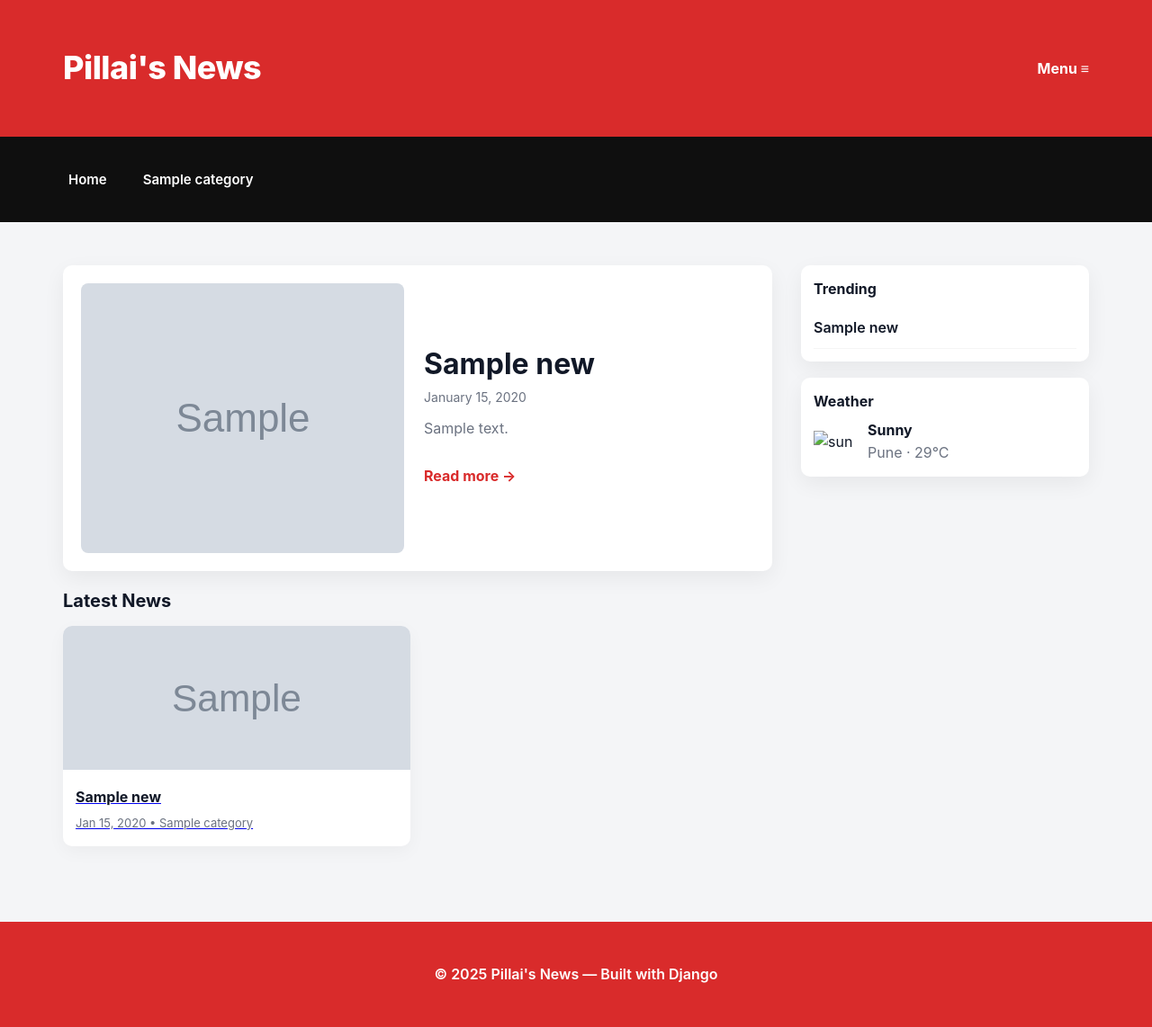
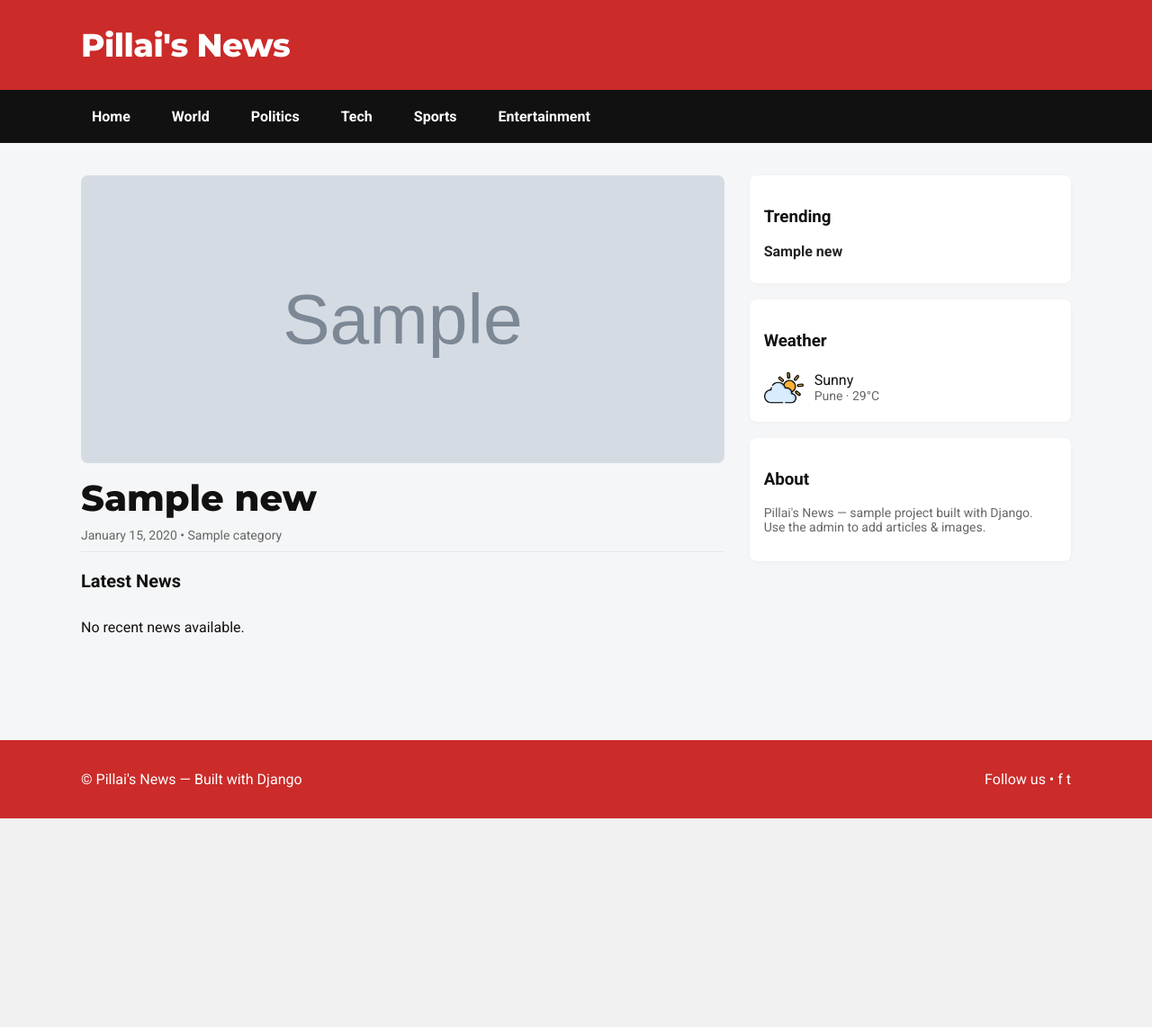
Before and after one commit to hshubham24beit-oss/news-website, a Django app: page / in a window 1280 px wide. Shown: the whole page at 90% size. After the commit the page ends 910 px from the top, so only its background shows below. Run offline with Django 5.2, Linux system fonts and the light colour scheme; tables that the repository leaves empty hold one stand-in row (values such as "Sample post"); grey boxes marked "Sample" are stand-in pictures.

Commit message:
UI: hero + latest-4 layout, sidebar restored, CSS polish; add requirements

```diff
--- a/mysite/settings.py
+++ b/mysite/settings.py
@@ -126,3 +126,8 @@ MEDIA_ROOT = BASE_DIR / "media"
 DEFAULT_AUTO_FIELD = 'django.db.models.BigAutoField'
 
 LOGOUT_REDIRECT_URL = '/'
+
+import os
+
+MEDIA_URL = '/media/'
+MEDIA_ROOT = os.path.join(BASE_DIR, 'media')
--- a/news/templates/news/base.html
+++ b/news/templates/news/base.html
@@ -5,43 +5,44 @@
   <title>{% block title %}Pillai's News{% endblock %}</title>
   <meta name="viewport" content="width=device-width,initial-scale=1">
   {% load static %}
-  {% load news_extras %}
   <link rel="stylesheet" href="{% static 'css/news.css' %}">
+  <link href="https://fonts.googleapis.com/css2?family=Montserrat:wght@500;700;800&family=Roboto:wght@300;400;500;700&display=swap" rel="stylesheet">
 </head>
 <body>
-  <header class="header">
-    <div class="container" style="display:flex;justify-content:space-between;align-items:center;">
+  <header class="site-header">
+    <div class="container header-inner">
       <div class="brand">Pillai's News</div>
-      <div style="color:#fff; font-weight:700;">Menu ≡</div>
+      <button class="menu-toggle" aria-label="Menu">≡</button>
     </div>
   </header>
 
-  <nav class="navbar">
-    <div class="container">
-      <a href="{% url 'home' %}">Home</a>
-      {% get_categories as categories_list %}
-      {% for cat in categories_list %}
-        <a href="{% url 'category-news' cat.id %}">{{ cat.name }}</a>
-      {% endfor %}
-      {% if not categories_list %}
-        <a href="{% url 'home' %}">World</a>
-        <a href="{% url 'home' %}">Politics</a>
-        <a href="{% url 'home' %}">Tech</a>
-        <a href="{% url 'home' %}">Sports</a>
-        <a href="{% url 'home' %}">Entertainment</a>
-      {% endif %}
+  <nav class="navbar" role="navigation">
+    <div class="container nav-inner">
+      <a href="{% url 'home' %}" class="nav-link">Home</a>
+      <a href="{% url 'category-news' 1 %}" class="nav-link">World</a>
+      <a href="{% url 'category-news' 2 %}" class="nav-link">Politics</a>
+      <a href="{% url 'category-news' 3 %}" class="nav-link">Tech</a>
+      <a href="{% url 'category-news' 4 %}" class="nav-link">Sports</a>
+      <a href="{% url 'category-news' 5 %}" class="nav-link">Entertainment</a>
     </div>
   </nav>
 
-  <main class="container">
+  <main class="container main-grid">
     {% block content %}{% endblock %}
   </main>
 
-  <footer class="footer">
-    <div class="container">
-      <div>© {% now "Y" %} Pillai's News — Built with Django</div>
-
+  <footer class="site-footer">
+    <div class="container footer-inner">
+      <div>© Pillai's News — Built with Django</div>
+      <div class="social">Follow us • <span>f</span> <span>t</span></div>
     </div>
   </footer>
+
+  <!-- Optional JS to toggle menu on mobile -->
+  <script>
+    document.querySelector('.menu-toggle')?.addEventListener('click', () => {
+      document.querySelector('.navbar')?.classList.toggle('open');
+    });
+  </script>
 </body>
 </html>
--- a/news/templates/news/home.html
+++ b/news/templates/news/home.html
@@ -1,75 +1,101 @@
 {% extends "news/base.html" %}
 {% load static %}
-{% block title %}Home - Pillai's News{% endblock %}
+{% block title %}Home — Pillai's News{% endblock %}
 
 {% block content %}
-<div class="layout">
-  <!-- left: main content -->
-  <div>
-    <div class="hero">
-      <div class="hero-top">
-        {% if news_list and news_list.0.image %}
-          <img src="{{ news_list.0.image.url }}" class="hero-img" alt="">
+<div class="grid-left">
+  <!-- HERO -->
+  <section class="hero">
+    {% if hero %}
+      {% if hero.image %}
+        <img src="{{ hero.image.url }}" alt="{{ hero.title }}" class="hero-img">
       {% else %}
-          <img src="{% static 'images/hero-placeholder.jpg' %}" class="hero-img" alt="">
+        <img src="{% static 'images/hero.jpg' %}" alt="{{ hero.title }}" class="hero-img">
       {% endif %}
-        <div class="hero-content">
-          {% if news_list %}
-            <h1>{{ news_list.0.title }}</h1>
-            <div class="meta">{{ news_list.0.created_at|date:"F j, Y" }}</div>
-            <p style="color:var(--muted); margin-top:10px;">{{ news_list.0.content|truncatewords:30 }}</p>
-            <a href="{% url 'news-detail' news_list.0.id %}" style="display:inline-block;margin-top:12px;font-weight:700;color:var(--brand);text-decoration:none;">Read more →</a>
+      <h1 class="hero-title">{{ hero.title }}</h1>
+      <div class="muted">{{ hero.created_at|date:"F j, Y" }} • {{ hero.category.name }}</div>
+      <hr class="hero-divider">
     {% else %}
-            <h1>Welcome to Pillai's News</h1>
-            <p style="color:var(--muted)">No articles yet. Add some from the admin panel.</p>
+      <img src="{% static 'images/hero.jpg' %}" alt="Hero" class="hero-img">
+      <h1 class="hero-title">Welcome to Pillai's News</h1>
+      <hr class="hero-divider">
     {% endif %}
+  </section>
+
+  <!-- LATEST 4 CARDS -->
+  <section class="latest-section">
+    <h2>Latest News</h2>
+    <div class="cards-grid">
+      {% for article in latest_four %}
+        <article class="card">
+          <a href="{% url 'news-detail' article.id %}">
+            {% if article.image %}
+              <div class="card-thumb" style="background-image: url('{{ article.image.url }}');"></div>
+            {% else %}
+              <div class="card-thumb" style="background-image: url('{% static "images/thumb-fallback.jpg" %}');"></div>
+            {% endif %}
+            <div class="card-meta">
+              <span class="badge">{{ article.category.name }}</span>
+              <h3 class="card-title">{{ article.title }}</h3>
+              <div class="muted">{{ article.created_at|date:"M d, Y" }}</div>
+            </div>
+          </a>
+        </article>
+      {% empty %}
+        <p>No recent news available.</p>
+      {% endfor %}
+    </div>
+  </section>
+
+  <!-- MORE NEWS (optional list) -->
+  <section class="more-news">
+    {% if news_list|length > 5 %}
+      <h3 style="margin-top:22px">More News</h3>
+      {% for article in news_list|slice:"5:15" %}
+        <div class="list-item">
+          {% if article.image %}
+            <div class="list-thumb" style="background-image:url('{{ article.image.url }}')"></div>
+          {% else %}
+            <div class="list-thumb" style="background-image:url('{% static "images/thumb-fallback.jpg" %}')"></div>
+          {% endif %}
+          <div class="list-body">
+            <h4><a href="{% url 'news-detail' article.id %}">{{ article.title }}</a></h4>
+            <p class="muted">{{ article.created_at|date:"M d, Y" }} • {{ article.category.name }}</p>
+            <p class="muted">{{ article.text|truncatewords:20 }}</p>
           </div>
         </div>
+      {% endfor %}
+    {% endif %}
+  </section>
 </div>
 
-    <div class="section-title">Latest News</div>
-    <div class="latest-grid">
-      {% for n in news_list %}
-        <a class="card-news" href="{% url 'news-detail' n.id %}">
-          {% if n.image %}
-            <img src="{{ n.image.url }}" alt="{{ n.title }}">
-          {% else %}
-            <img src="{% static 'images/card-placeholder.jpg' %}" alt="{{ n.title }}">
-          {% endif %}
-          <div class="card-body">
-            <div class="card-title">{{ n.title|truncatechars:70 }}</div>
-            <div class="card-meta">{{ n.created_at|date:"M d, Y" }} • {{ n.category.name }}</div>
-          </div>
-        </a>
-      {% empty %}
-        <p style="color:var(--muted)">No news available. Add items via the admin.</p>
-      {% endfor %}
-    </div>
-  </div>
-
-  <!-- right: sidebar -->
-  <aside class="sidebar">
-    <div class="card">
-      <h4 style="margin:0 0 8px 0;">Trending</h4>
-      <ul class="trending" style="padding-left:0; margin:0;">
-        {% for t in news_list|slice:":4" %}
-          <li><a href="{% url 'news-detail' t.id %}">{{ t.title|truncatechars:60 }}</a></li>
+<!-- SIDEBAR: Trending / Weather / About -->
+<aside class="grid-right">
+  <div class="card sidebar-card trending">
+    <h3>Trending</h3>
+    <ul class="trending-list">
+      {% for t in trending_list %}
+        <li><a href="{% url 'news-detail' t.id %}">{{ t.title|truncatechars:70 }}</a></li>
       {% empty %}
         <li style="color:var(--muted)">No trending articles.</li>
       {% endfor %}
     </ul>
   </div>
 
-    <div class="card">
-      <h4 style="margin:0 0 8px 0;">Weather</h4>
-      <div style="display:flex;align-items:center;gap:12px">
-        <img src="{% static 'images/sun.png' %}" alt="sun" width="48" style="display:block;">
+  <div class="card sidebar-card weather">
+    <h3>Weather</h3>
+    <div class="weather-row">
+      <img src="{% static 'images/sun.png' %}" alt="sun" class="weather-icon">
       <div>
-          <div style="font-weight:700">Sunny</div>
-          <div style="color:var(--muted)">Pune · 29°C</div>
+        <div class="weather-temp">Sunny</div>
+        <div class="muted">Pune · 29°C</div>
       </div>
     </div>
   </div>
+
+  <div class="card sidebar-card about">
+    <h3>About</h3>
+    <p class="muted">Pillai's News — sample project built with Django. Use the admin to add articles & images.</p>
+  </div>
 </aside>
-</div>
 {% endblock %}
--- a/news/views.py
+++ b/news/views.py
@@ -3,8 +3,27 @@ from django.shortcuts import render, get_object_or_404
 from .models import News, Category
 
 def home(request):
-    news_list = News.objects.order_by('-created_at')
-    return render(request, 'news/home.html', {'news_list': news_list})
+    # all news ordered newest first
+    all_news = News.objects.order_by('-created_at')
+
+    # hero article: the newest one (None if no articles)
+    hero = all_news.first()
+
+    # latest four (excluding hero if it exists)
+    if hero:
+        latest_four = list(all_news[1:5])   # items 2..5 (max 4)
+    else:
+        latest_four = list(all_news[:4])    # first 4 if no hero
+
+    # Example trending list (you can change criteria)
+    trending_list = News.objects.order_by('-created_at')[:5]
+
+    return render(request, 'news/home.html', {
+        'hero': hero,
+        'latest_four': latest_four,
+        'trending_list': trending_list,
+        'news_list': all_news,       # optional for other sections
+    })
 
 def category_news(request, category_id):
     category = get_object_or_404(Category, id=category_id)
--- a/static/css/news.css
+++ b/static/css/news.css
@@ -1,161 +1,70 @@
-/* static/css/news.css — polished layout and alignment for Pillai's News */
-:root{
-  --brand: #d92b2b;
-  --dark: #111827;
-  --muted: #6b7280;
-  --card-bg: #ffffff;
-  --page-bg: #f4f5f7;
-  --max-width: 1180px;
-  --container-pad: 20px;
-  --radius: 10px;
-  --shadow: 0 8px 24px rgba(17,17,17,0.06);
+/* news.css - full responsive layout to match tablet design */
+
+/* Basic resets */
+* { box-sizing: border-box; }
+html,body { margin:0; padding:0; font-family: "Roboto", Arial, sans-serif; color:#111; background:#f5f6f7; }
+.container { width: 1100px; max-width: 95%; margin: 0 auto; }
+
+/* Header & Nav */
+.site-header { background: #cb2b29; color: #fff; padding: 28px 0; }
+.header-inner { display:flex; align-items:center; justify-content:space-between; }
+.brand { font-family: "Montserrat", serif; font-weight:800; font-size:36px; letter-spacing: -0.5px; }
+.menu-toggle { display:none; background:transparent; border:0; color:#fff; font-size:24px; }
+
+/* Black nav bar */
+.navbar { background:#111; color:#fff; }
+.nav-inner { display:flex; gap:22px; padding:12px 0; align-items:center; }
+.nav-link { color:#fff; text-decoration:none; padding:8px 12px; font-weight:600; display:inline-block; }
+.nav-link:hover, .nav-link.active { background: rgba(255,255,255,0.06); border-radius:6px; }
+
+/* Main grid layout */
+.main-grid { display:grid; grid-template-columns: 2fr 1fr; gap:28px; padding:36px 0 60px; align-items:start; }
+
+/* Left column (hero + cards) */
+.hero { background:transparent; margin-bottom:18px; }
+.hero-img { width:100%; height:320px; object-fit:cover; border-radius:8px; display:block; }
+.hero-title { font-family: "Montserrat", serif; font-weight:800; font-size:40px; margin:18px 0 12px; line-height:1.05; }
+.hero-divider { border:none; border-top:1px solid #e6e6e6; margin: 10px 0 20px; }
+
+/* Latest news */
+.latest-section h2 { font-size:20px; margin:14px 0; font-weight:700; color:#111; }
+.cards-grid { display:grid; grid-template-columns: repeat(2, 1fr); gap:18px; }
+.card { background:#fff; border-radius:8px; overflow:hidden; box-shadow: 0 1px 4px rgba(0,0,0,0.04); }
+.card a { color:inherit; text-decoration:none; display:block; }
+.card-thumb { height:110px; background-size:cover; background-position:center; }
+.card-meta { padding:12px; }
+.badge { display:inline-block; background:#d83b36; color:#fff; padding:4px 8px; border-radius:6px; font-size:12px; font-weight:700; margin-bottom:8px; }
+.card-title { margin:6px 0 0; font-size:16px; font-weight:700; }
+
+/* More list */
+.more-news .list-item { display:flex; gap:12px; margin:12px 0; padding:12px; background:#fff; border-radius:8px; align-items:center; box-shadow:0 1px 3px rgba(0,0,0,0.04); }
+.list-thumb { width:110px; height:70px; background-size:cover; background-position:center; border-radius:6px; flex:0 0 110px; }
+.list-body h4 { margin:0 0 6px; font-size:16px; }
+.muted { color:#666; font-size:14px; }
+
+/* Right sidebar cards */
+.grid-right { display:flex; flex-direction:column; gap:18px; }
+.sidebar-card { background:#fff; padding:16px; border-radius:8px; box-shadow:0 1px 4px rgba(0,0,0,0.04); }
+.trending-list { list-style:none; padding:0; margin:8px 0 0; }
+.trending-list li { margin:10px 0; }
+.trending-list a { text-decoration:none; color:#222; font-weight:600; }
+
+/* Weather */
+.weather-row { display:flex; gap:12px; align-items:center; }
+.weather-icon { width:44px; height:44px; }
+
+/* Footer */
+.site-footer { background:#cb2b29; color:#fff; padding:34px 0; margin-top:40px; }
+.footer-inner { display:flex; justify-content:space-between; align-items:center; }
+
+/* Responsive - tablet and mobile */
+@media (max-width: 900px) {
+  .main-grid { grid-template-columns: 1fr; padding:18px 0; }
+  .cards-grid { grid-template-columns: repeat(1, 1fr); }
+  .hero-img { height:220px; }
+  .brand { font-size:28px; }
+  .menu-toggle { display:block; }
+  .nav-inner { display:none; }
+  .nav-inner.open { display:flex; flex-direction:column; gap:10px; padding:12px 0; }
+  .container { width:95%; }
 }
-
-*{box-sizing:border-box}
-html,body{height:100%}
-body{
-  margin:0;
-  background:var(--page-bg);
-  color:var(--dark);
-  font-family: Inter, "Helvetica Neue", Arial, sans-serif;
-  -webkit-font-smoothing:antialiased;
-  -moz-osx-font-smoothing:grayscale;
-  line-height:1.55;
-  font-size:16px;
-}
-
-/* page container */
-.container {
-  max-width: var(--max-width);
-  margin: 0 auto;
-  padding: var(--container-pad);
-}
-
-/* header and nav */
-.header {
-  background: var(--brand);
-  color: #fff;
-  padding: 28px 0;
-  box-shadow: 0 3px 0 rgba(0,0,0,0.06);
-}
-.header .brand {
-  font-size: 36px;
-  font-weight: 800;
-  letter-spacing: -0.5px;
-}
-
-.navbar {
-  background: #0f0f0f;
-  color: #fff;
-  padding: 10px 0;
-  margin-bottom: 28px;
-}
-.navbar .container { display:flex; gap:10px; align-items:center; flex-wrap:wrap; }
-.navbar a {
-  color:#fff;
-  text-decoration:none;
-  margin-right:18px;
-  font-weight:600;
-  font-size:15px;
-  padding:6px 6px;
-  border-radius:6px;
-}
-.navbar a:hover { background: rgba(255,255,255,0.04); }
-
-/* layout grid */
-.layout {
-  display:grid;
-  grid-template-columns: 1fr 320px;
-  gap:32px;
-  align-items:start;
-  margin-bottom:36px;
-}
-
-/* hero */
-.hero {
-  background: var(--card-bg);
-  border-radius: var(--radius);
-  box-shadow: var(--shadow);
-  overflow:hidden;
-}
-.hero .hero-top { display:flex; gap:22px; padding:20px; align-items:center; }
-.hero .hero-img {
-  width: 48%;
-  height: 300px;
-  object-fit:cover;
-  border-radius:8px;
-  flex-shrink:0;
-}
-.hero .hero-content { width:52%; }
-.hero h1 { font-size:32px; margin:0 0 8px 0; line-height:1.08; }
-.hero .meta { color:var(--muted); font-size:14px; margin-bottom:12px; }
-
-/* Latest news heading */
-.section-title {
-  font-weight:700;
-  font-size:20px;
-  margin:18px 0 10px 0;
-}
-
-/* latest grid */
-.latest-grid {
-  display:grid;
-  grid-template-columns: repeat(2, 1fr);
-  gap:16px;
-  margin-top:12px;
-}
-.card-news {
-  background:var(--card-bg);
-  border-radius:10px;
-  overflow:hidden;
-  box-shadow: 0 6px 20px rgba(17,17,17,0.04);
-  transition: transform .16s ease, box-shadow .16s ease;
-  display:flex;
-  flex-direction:column;
-}
-.card-news:hover { transform: translateY(-6px); box-shadow: 0 18px 36px rgba(17,17,17,0.08); }
-.card-news img { width:100%; height:160px; object-fit:cover; display:block; }
-.card-news .card-body { padding:12px 14px 16px; }
-.card-news .card-title { font-weight:700; margin:6px 0; font-size:16px; color:var(--dark); }
-.card-news .card-meta { color:var(--muted); font-size:13px; }
-
-/* sidebar */
-.sidebar .card {
-  background:var(--card-bg);
-  padding:14px;
-  border-radius:10px;
-  box-shadow: var(--shadow);
-  margin-bottom:18px;
-}
-.trending li { list-style:none; padding:10px 0; border-bottom:1px solid rgba(0,0,0,0.04); }
-.trending a { text-decoration:none; color:var(--dark); font-weight:600; }
-
-/* footer */
-.footer {
-  background: var(--brand);
-  color:#fff;
-  padding:26px 0;
-  text-align:center;
-  margin-top:28px;
-  font-weight:600;
-}
-
-/* small devices */
-@media (max-width: 992px){
-  .layout { grid-template-columns: 1fr 300px; }
-  .hero .hero-img { height:230px; }
-  .container { padding:18px; }
-}
-@media (max-width: 768px){
-  .layout { grid-template-columns: 1fr; }
-  .latest-grid { grid-template-columns: 1fr; }
-  .hero .hero-img { width:100%; height:220px; }
-  .hero .hero-top { flex-direction:column; gap:12px; padding:14px; }
-  .navbar .container { justify-content:flex-start; overflow:auto; padding-bottom:8px; }
-  .header .brand { font-size:28px; }
-}
-
-/* ensure nav clickable */
-.header { position: relative; z-index: 10; pointer-events:auto; }
-.navbar { position: relative; z-index: 20; pointer-events:auto; }
-nav.navbar a { pointer-events:auto; cursor:pointer; }
```
Also changed, not shown: requirements.txt (added), static/images/hero.jpg (added), static/images/sun.png, static/images/thumb1.jpg (added), static/images/thumb2.jpg (added), static/images/thumb3.jpg (added), static/images/thumb4.jpg (added). Lines whose indentation alone changed are shown as unchanged.
